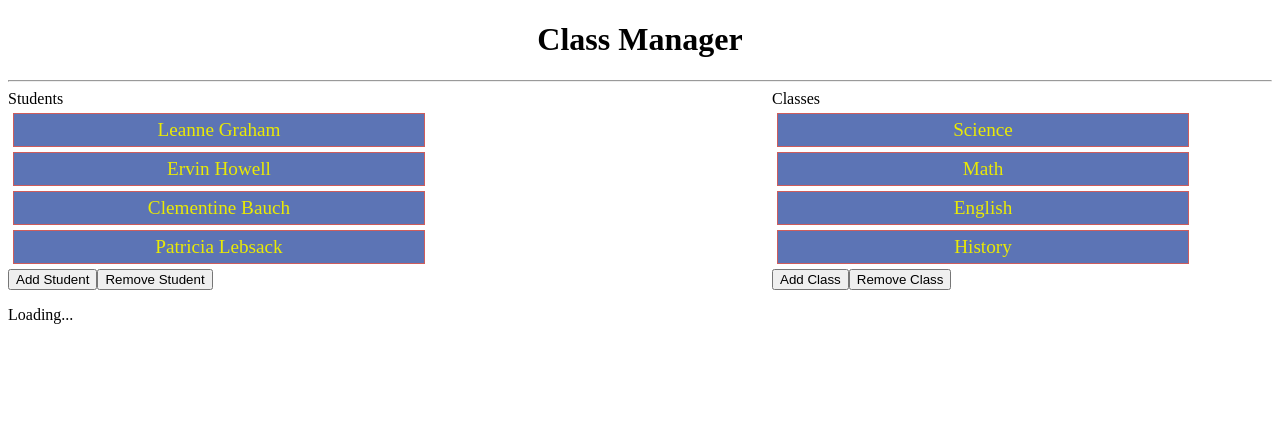
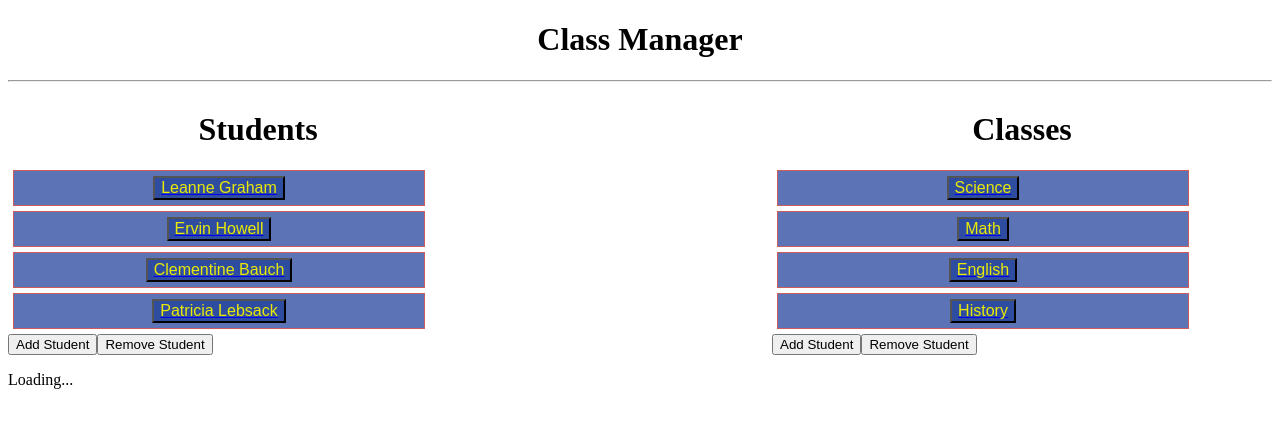
Before and after one commit to ajmanzella/class_management, a React (Create React App) app in the folder client/: page / in a window 1280 px wide. Shown: the top 428 px of the page. Built offline with nearby package versions, Linux system fonts and the light colour scheme; no server answers.

Commit message:
setup prop passing to the student/class pages

```diff
--- a/client/package.json
+++ b/client/package.json
@@ -8,6 +8,7 @@
     "@testing-library/user-event": "^13.5.0",
     "react": "^18.2.0",
     "react-dom": "^18.2.0",
+    "react-router-dom": "^6.3.0",
     "react-scripts": "5.0.1",
     "web-vitals": "^2.1.4"
   },
--- a/client/src/App.js
+++ b/client/src/App.js
@@ -1,10 +1,14 @@
 import React from 'react';
 import StudentList from './student components/StudentList';
 import ClassList from './class components/ClassList';
+import StudentPage from './student components/StudentPage'
+import ClassPage from './class components/ClassPage'
+import { Routes, Route, NavLink, HashRouter, useLocation } from "react-router-dom";
 
 function App() {
 
   const [data, setData] = React.useState(null);
+  const [clickedStudent, setStudent] = React.useState("")
 
   React.useEffect(() => {
     fetch("/api")
@@ -27,22 +31,21 @@ function App() {
   ];
 
   return (
+    <HashRouter>
     <div className='App'>
       <h1 style={{textAlign: 'center'}}> Class Manager </h1>
       <hr></hr>
-      <div className='StudentList' style={{width: '500px', float: 'left'}}>
-        <StudentList students={students}/>
-        <button>Add Student </button>
-        <button>Remove Student </button>
-      </div>
-      <div className='ClassList' style={{width: '500px', float: 'right'}}>
-        <ClassList classes={classes}/>
-        <button>Add Class </button>
-        <button>Remove Class </button>
+      <div className='content'>
+        <Routes>
+          <Route exact path="/" element={[<StudentList students={students}/>, <ClassList classes={classes}/>]}/>
+          <Route exact path="/StudentPage" element={<StudentPage />}/>
+          <Route exact path="/ClassPage" element={<ClassPage/>}/>
+        </Routes>
       </div>
       <div style={{clear: 'both'}}></div>
       <p>{!data ? "Loading..." : data}</p>
     </div>
+    </HashRouter>
   );
 }
 
--- a/client/src/class components/Class.css
+++ b/client/src/class components/Class.css
@@ -7,6 +7,10 @@
     text-align: center;
   }
 
+  .class button{
+    background-color: rgba(30, 63, 153, 0.722);
+  }
+
   .class span{
     font-size: 1.2em;
     text-decoration: none;
--- a/client/src/class components/Class.js
+++ b/client/src/class components/Class.js
@@ -1,10 +1,16 @@
 import React from 'react'
 import "./Class.css";
+import { Routes, Route, NavLink, HashRouter } from "react-router-dom";
 
 export default function Class(props) {
+  const name = props.name
   return (
-    <div className='class'>
-      <span>{props.name}</span>
+    <div className="class">
+      <button className='classPageButton'>
+        <NavLink to={{pathname: '/ClassPage'}} state={{className: {name}}}>
+          <span>{props.name}</span>
+        </NavLink>
+      </button>
     </div>
   )
 }
--- a/client/src/class components/ClassList.js
+++ b/client/src/class components/ClassList.js
@@ -3,8 +3,11 @@ import Class from './Class'
 
 export default function ClassList(props) {
   return (
-    <div className='ClassList'>Classes
+    <div className='ClassList' style={{width: '500px', float: 'right'}}>
+      <h1 style={{textAlign: 'center'}}> Classes </h1>
       {props.classes.map(c => <Class key={c.id} name={c.name} />)}
+      <button>Add Student </button>
+      <button>Remove Student </button>
     </div>
   )
 }
--- a/client/src/class components/ClassPage.js
+++ b/client/src/class components/ClassPage.js
@@ -0,0 +1,12 @@
+import React from 'react'
+import {useLocation} from 'react-router-dom'
+
+export default function ClassPage(props) {
+  let location = useLocation();
+
+  return (
+    <div className='ClassPage'>
+        <h1 style={{textAlign: 'center'}}> {location.state.className.name} </h1>
+    </div>
+  )
+}
--- a/client/src/student components/Student.css
+++ b/client/src/student components/Student.css
@@ -7,6 +7,10 @@
     text-align: center;
   }
 
+  .student button{
+    background-color: rgba(30, 63, 153, 0.722);
+  }
+
   .student span{
     font-size: 1.2em;
     text-decoration: none;
--- a/client/src/student components/Student.js
+++ b/client/src/student components/Student.js
@@ -1,10 +1,17 @@
 import React from 'react';
 import "./Student.css";
+import App from '../App';
+import { Routes, Route, NavLink, HashRouter } from "react-router-dom";
 
 export default function Student(props) {
+  const name = props.name
   return (
     <div className="student">
-      <span>{props.name}</span>
+      <button className='studentPageButton'>
+        <NavLink to={{pathname: '/StudentPage'}} state={{studentName: {name}}}>
+          <span>{props.name}</span>
+        </NavLink>
+      </button>
     </div>
   )
 }
--- a/client/src/student components/StudentList.js
+++ b/client/src/student components/StudentList.js
@@ -3,8 +3,11 @@ import Student from './Student'
 
 export default function StudentList(props) {
   return (
-    <div className='StudentList'>Students
+    <div className='StudentList' style={{width: '500px', float: 'left'}}>
+      <h1 style={{textAlign: 'center'}}> Students </h1>
       {props.students.map(c => <Student key={c.id} name={c.name} />)}
+      <button>Add Student </button>
+      <button>Remove Student </button>
     </div>
   )
 }
--- a/client/src/student components/StudentPage.js
+++ b/client/src/student components/StudentPage.js
@@ -0,0 +1,12 @@
+import React from 'react'
+import {useLocation} from 'react-router-dom'
+
+export default function StudentPage(props) {
+  let location = useLocation();
+
+  return (
+    <div className='StudentPage'>
+        <h1 style={{textAlign: 'center'}}> {location.state.studentName.name} </h1>
+    </div>
+  )
+}
--- a/package.json
+++ b/package.json
@@ -21,7 +21,8 @@
   },
   "homepage": "https://github.com/ajmanzella/xcite_auto_project.git#readme",
   "dependencies": {
-    "express": "^4.18.1"
+    "express": "^4.18.1",
+    "react-router-dom": "^6.3.0"
   },
   "devDependencies": {
     "concurrently": "^7.3.0"
```
Also changed, not shown: 2 other files (tests, documents, lock files or other folders).
